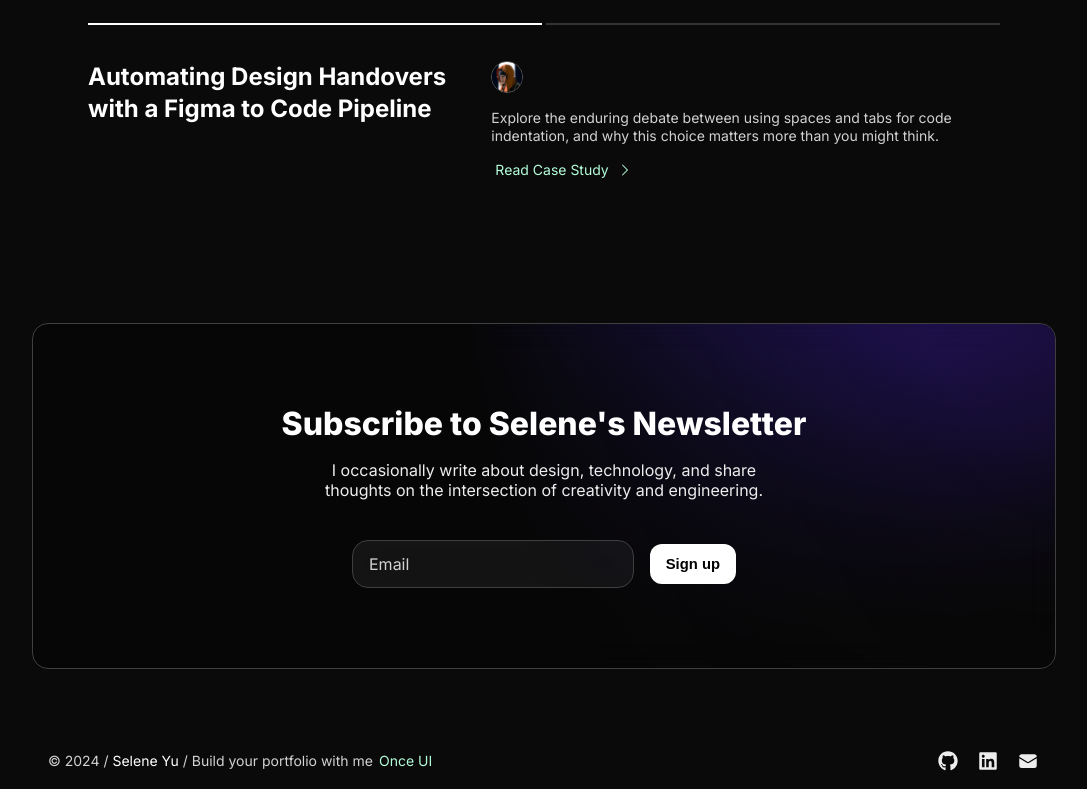
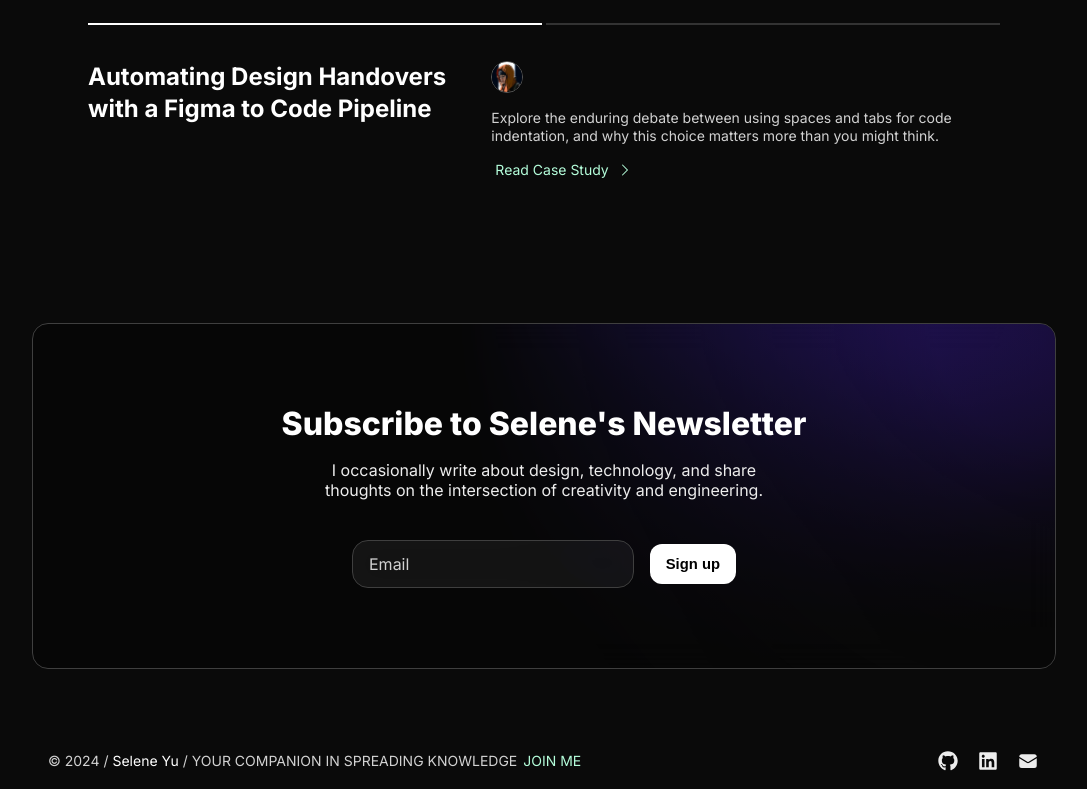
Before and after one commit to MJ-AHMAD/portfolio, a Next.js app: page /en in a window 1280 px wide. Shown: the part 2913-3702 px from the top of the page, without its empty margins (96-1183 px from the left). Built offline with nearby package versions, Linux system fonts and the light colour scheme.

Commit message:
Update Footer.tsx

```diff
--- a/src/components/Footer.tsx
+++ b/src/components/Footer.tsx
@@ -31,7 +31,7 @@ export const Footer = () => {
                     </Text>
                     <Text onBackground="neutral-weak">
                         {/* Usage of this template requires attribution. Please don't remove the link to Once UI. */}
-                        / Build your portfolio with me <SmartLink style={{marginLeft: '-0.125rem'}} href="https://once-ui.com/templates/magic-portfolio">Once UI</SmartLink>
+                        / YOUR COMPANION IN SPREADING KNOWLEDGE <SmartLink style={{marginLeft: '-0.125rem'}} href="https://portfolio-mnivrebss-ally-sea.vercel.app/">JOIN ME</SmartLink>
                     </Text>
                 </Text>
                 <Flex
```
